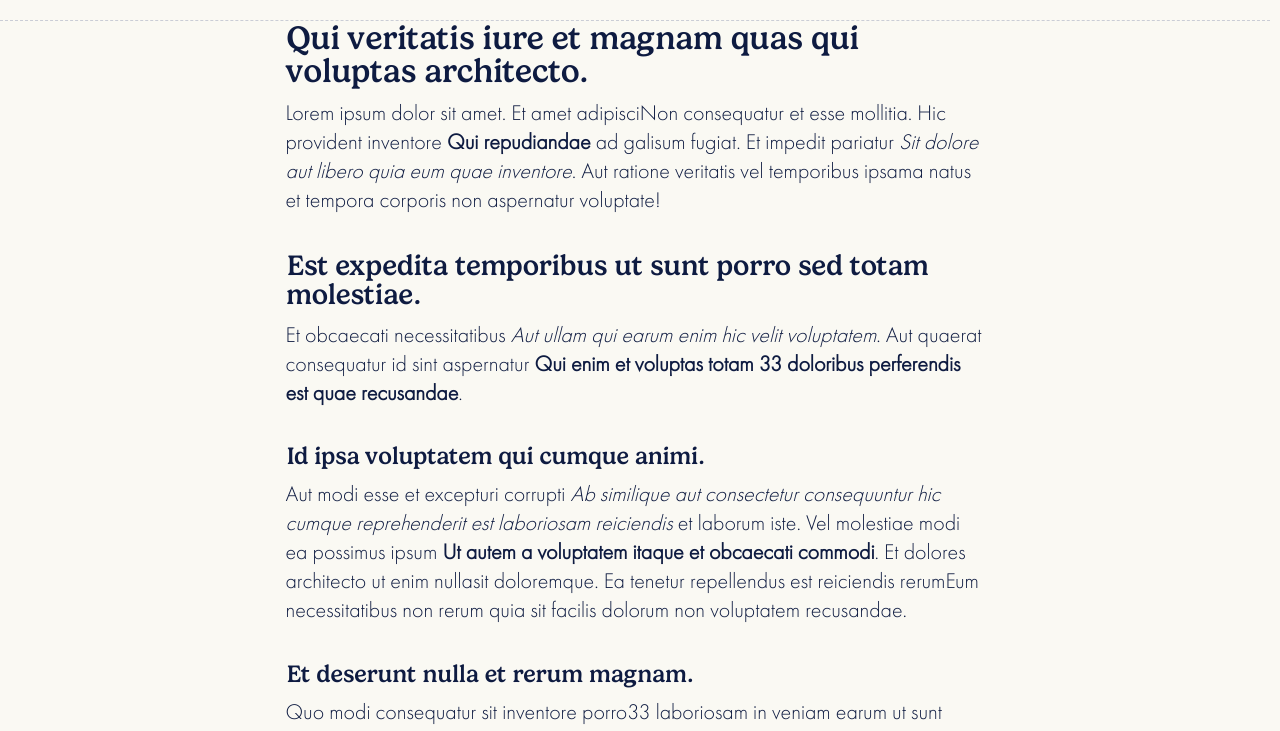
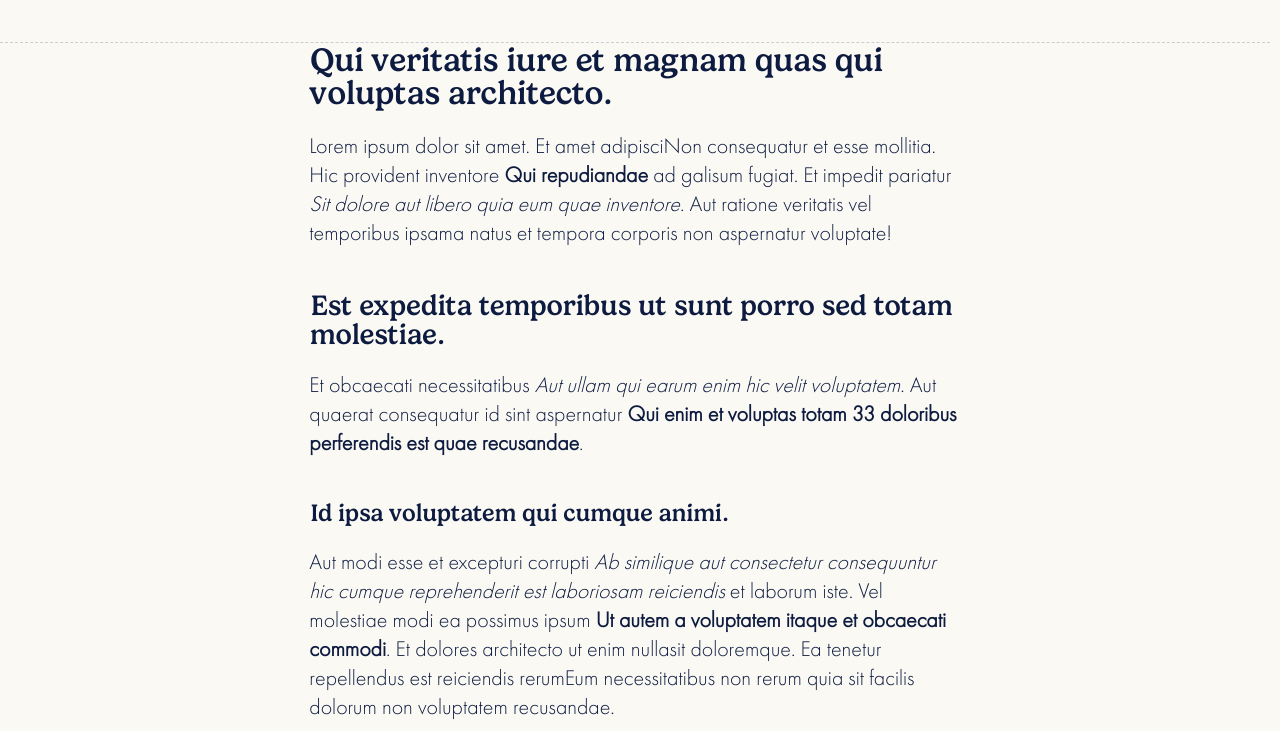
Before and after one commit to rainwilds/White-Rabbit-Studio, a plain HTML site: page index.html in a window 1280 px wide. Shown: the part 802-1533 px from the top of the page. Drawn offline with Linux system fonts and the light colour scheme.

Commit message:
Updated spaces variables

```diff
--- a/styles.css
+++ b/styles.css
@@ -77,11 +77,11 @@
 
         /* -- space - begin -- */
 
-        --space-tiny: 0.5rem;
-        --space-small: 1rem;
-        --space-medium: 1.7rem;
-        --space-large: 3.5rem;
-        --space-huge: 5rem;
+        --space-tiny: 1rem;
+        --space-small: 2rem;
+        --space-medium: 3rem;
+        --space-large: 7rem;
+        --space-huge: 10rem;
 
         --max-width: 60vw;
 
@@ -334,7 +334,7 @@
         }
 
         p:not(:last-of-type) {
-            margin-bottom: var(--space-medium);
+            margin-bottom: var(--space-small);
         }
 
         article p:nth-child(1)::first-line {
```
